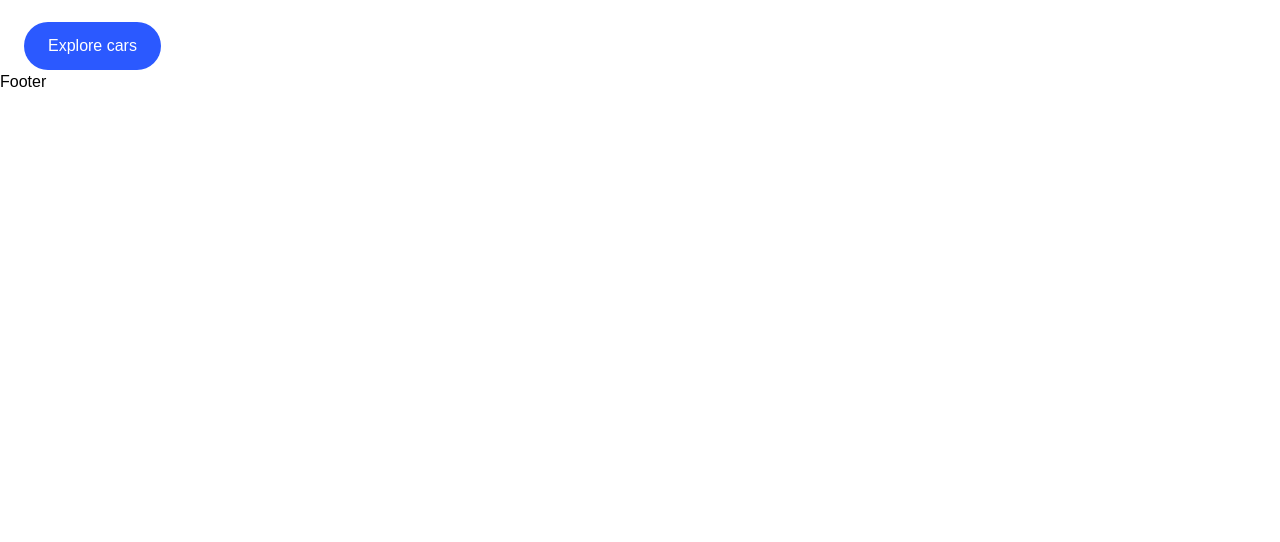
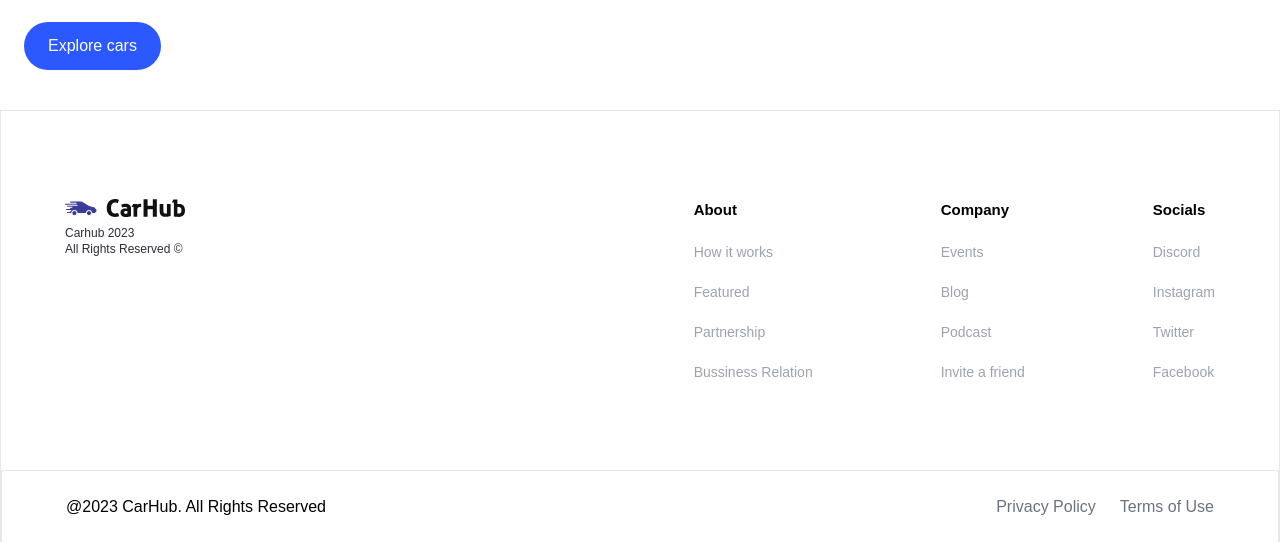
Before and after one commit to AMIRHOSEINASGHARI/car-showcase, a Next.js app: page / in a window 1280 px wide. Shown: the part 548-1090 px from the top of the page. Before the commit the page ends 800 px from the top, so only its background shows below. Built offline with nearby package versions, Linux system fonts and the light colour scheme.

Commit message:
footer section

```diff
--- a/components/Footer.jsx
+++ b/components/Footer.jsx
@@ -1,5 +1,52 @@
+import { footerLinks } from "@/constants";
+import Image from "next/image";
+import Link from "next/link";
+
 const Footer = () => {
-  return <div>Footer</div>;
+  return (
+    <footer className="border border-gray-200 mt-10">
+      <div className="flex justify-between p-6 lg:px-16 lg:my-16">
+        {/* footer logo */}
+        <div className="mr-10">
+          <Image
+            src="/logo.svg"
+            alt="logo"
+            width={120}
+            height={20}
+            className="mb-2"
+          />
+          <p className="text-xs text-black-100">
+            Carhub 2023 <br /> All Rights Reserved &copy;
+          </p>
+        </div>
+
+        {/* footer links */}
+        <div className="flex flex-wrap justify-end flex-1 gap-10 md:gap-20 lg:gap-32">
+          {footerLinks.map((item) => (
+            <div key={item.title} className="flex-1 md:flex-none">
+              <h1 className="font-semibold text-[15px] mb-5">{item.title}</h1>
+              <div className="flex flex-col text-sm text-gray-400 gap-5">
+                {item.links.map((link) => (
+                  <Link href={link.url}>{link.title}</Link>
+                ))}
+              </div>
+            </div>
+          ))}
+        </div>
+      </div>
+
+      {/* footer privacy policy */}
+      <div className="flex flex-col md:flex-row items-center justify-between mt-10 p-6 lg:px-16 lg:mt-16 border border-gray-200 text-xs md:text-base">
+        <p className="mb-5 md:m-0 text-center">
+          @2023 CarHub. All Rights Reserved
+        </p>
+        <div className="flex flex-col md:flex-row gap-6 text-gray-500">
+          <Link href="/">Privacy Policy</Link>
+          <Link href="/">Terms of Use</Link>
+        </div>
+      </div>
+    </footer>
+  );
 };
 
 export default Footer;
--- /dev/null
+++ b/constants/index.js
@@ -0,0 +1,29 @@
+export const footerLinks = [
+  {
+    title: "About",
+    links: [
+      { title: "How it works", url: "/" },
+      { title: "Featured", url: "/" },
+      { title: "Partnership", url: "/" },
+      { title: "Bussiness Relation", url: "/" },
+    ],
+  },
+  {
+    title: "Company",
+    links: [
+      { title: "Events", url: "/" },
+      { title: "Blog", url: "/" },
+      { title: "Podcast", url: "/" },
+      { title: "Invite a friend", url: "/" },
+    ],
+  },
+  {
+    title: "Socials",
+    links: [
+      { title: "Discord", url: "/" },
+      { title: "Instagram", url: "/" },
+      { title: "Twitter", url: "/" },
+      { title: "Facebook", url: "/" },
+    ],
+  },
+];
```
